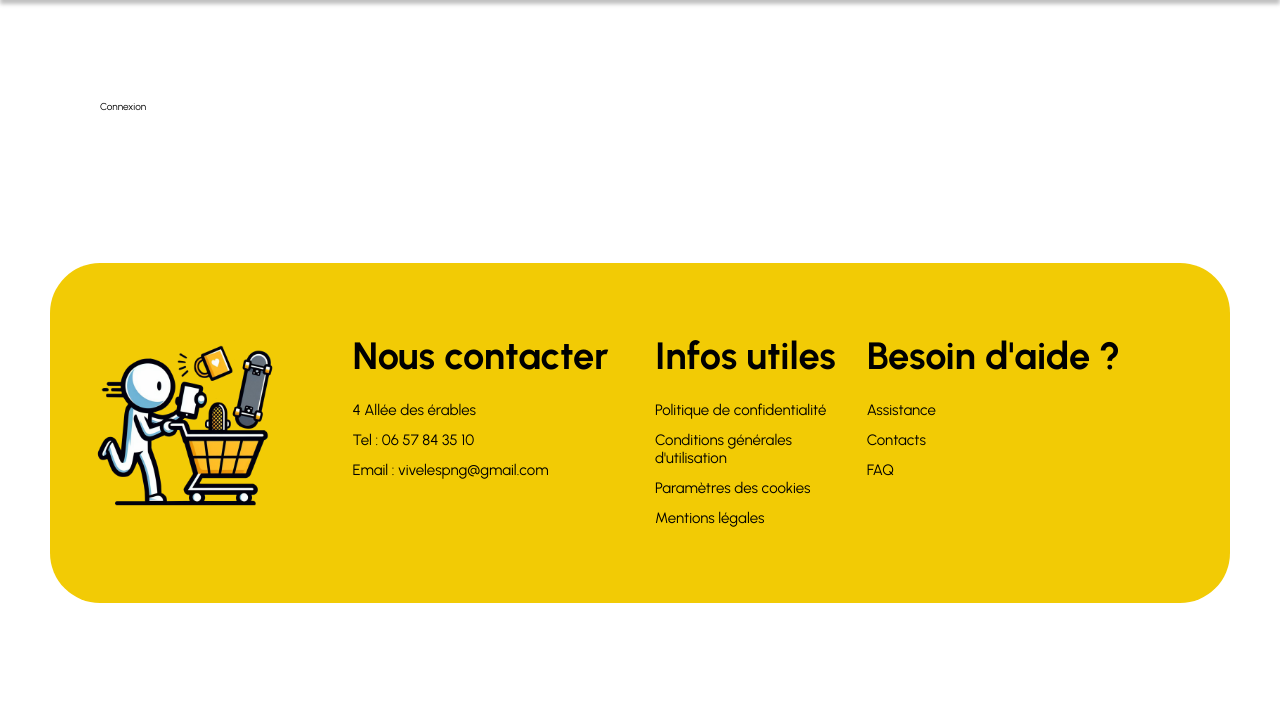
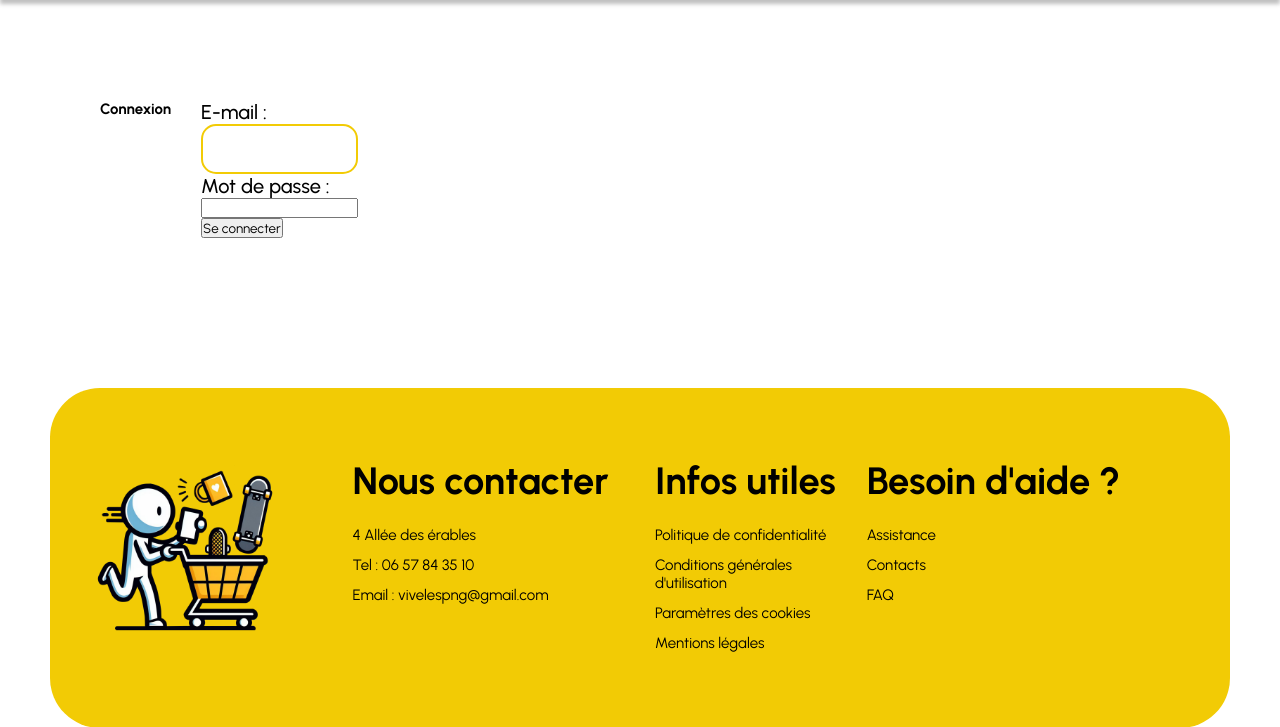
Before and after one commit to NikolaG25/projet_php, a PHP site: page /connexion.php in a window 1280 px wide. Shown: the part 73-800 px from the top of the page. Before the commit the page ends 676 px from the top, so only its background shows below. Run offline with PHP 8.4, Linux system fonts and the light colour scheme.

Commit message:
Correction syntaxe + ajout de la page connexion

```diff
--- a/connexion.php
+++ b/connexion.php
@@ -10,8 +10,41 @@
 
 <body>
     <?php include("partials/header.php"); ?>
+
+    <?php
+
+if($_SERVER["REQUEST_METHOD"] == "POST") {
+
+    $email = $_POST["email"];
+    $motdepasse = $_POST["motdepasse"];
+
+    if ($email == "email" && $motdepasse == "motdepasse") {
+        header('Location: accueil.php');
+    } else {
+        header("Location: connexion.php?erreur=1");
+    }
+
+    if (isset($_GET['erreur']) && $_GET['erreur'] == 1) {
+        echo '<p style="color:red;">Nom d\'utilisateur ou mot de passe incorrect.</p>';
+    }
+
+
+}
+
+    ?>
+
     <main>
-        Connexion
+    <h2>Connexion</h2>
+    <form method="post" action="<?php echo htmlspecialchars($_SERVER["PHP_SELF"]);?>" class="connexion">
+        <label for="email">E-mail :</label>
+        <input type="text" name="email" required>
+
+        <label for="motdepasse">Mot de passe :</label>
+        <input type="password" name="motdepasse" required>
+
+        <input type="submit" name="submit" value="Se connecter" class="custom-button">
+
+    </form>
     </main>
     <?php include("partials/footer.php"); ?>
 </body>
```
Also changed, not shown: inscription.php (+1 -7 lines).
